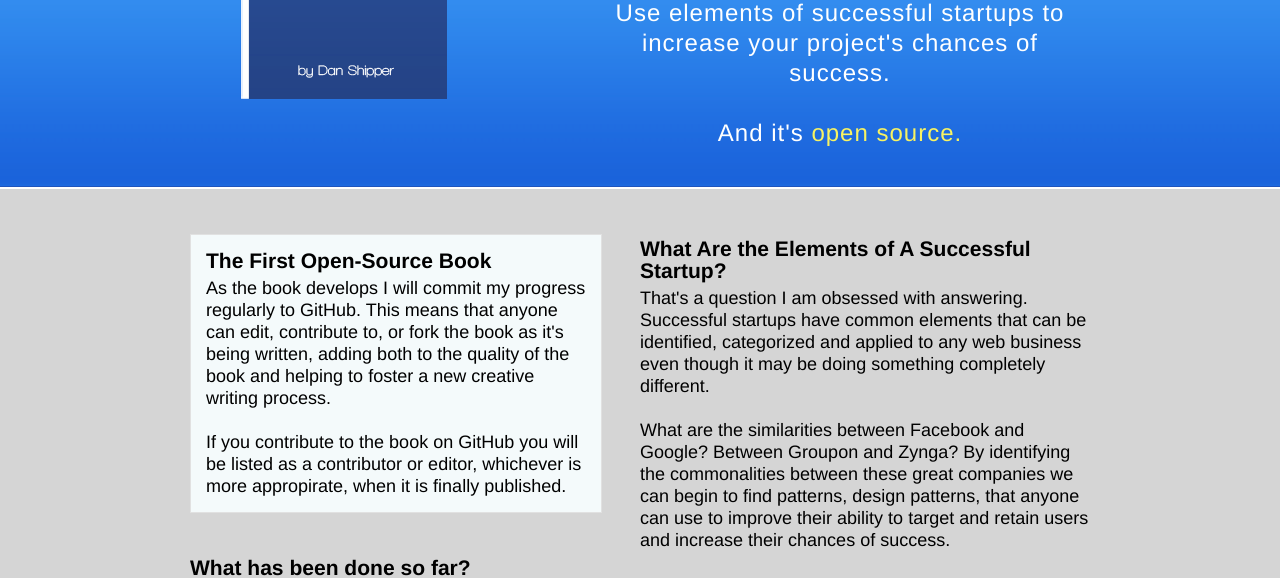
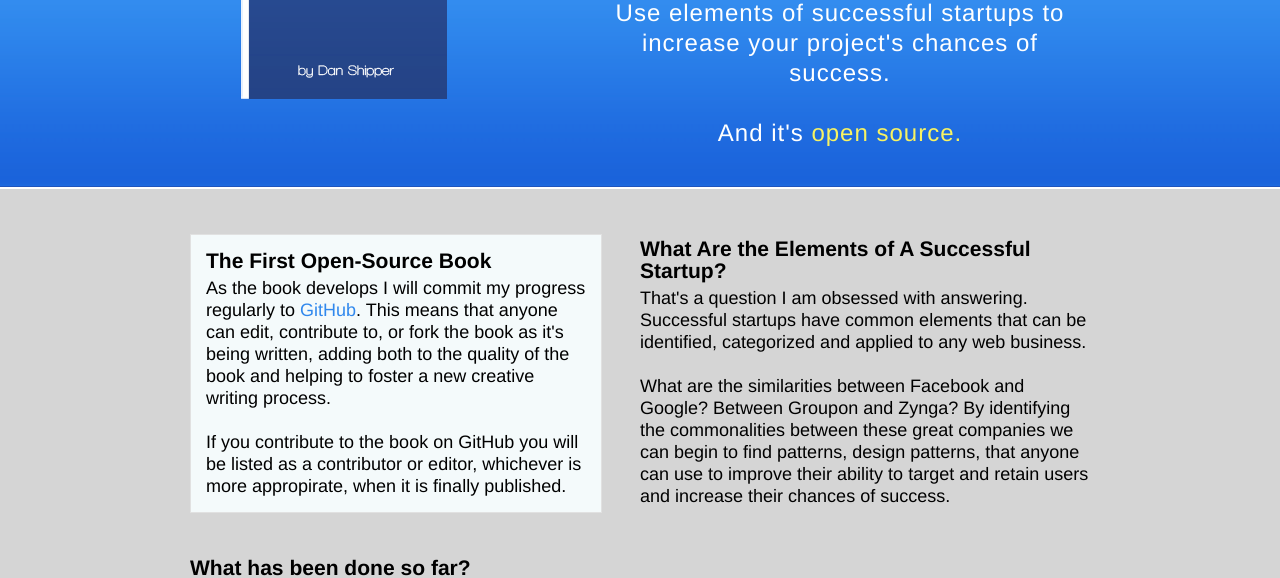
Before and after one commit to dshipper/Startup-Design-Patterns, a plain HTML site: page site/index.html in a window 1280 px wide. Shown: the part 231-809 px from the top of the page. Drawn offline with Linux system fonts and the light colour scheme.

```diff
--- a/site/index.html
+++ b/site/index.html
@@ -15,7 +15,7 @@
 				increase your project's
 				chances of success.
 		        <br><br>
-				And it's <a href="#">open source.</a>
+				And it's <a href="https://github.com/dshipper/Startup-Design-Patterns">open source.</a>
 				</div></h2>
 			</div>
 			<div id="head-left">
@@ -31,7 +31,7 @@
 				</h3>
 				That's a question I am obsessed with answering. Successful
 				startups have common elements that can be identified, categorized and applied to any
-				web business even though it may be doing something completely different.
+				web business.
                 <br><br>
 				What are the similarities between Facebook and Google?
 				Between Groupon and Zynga? By identifying the commonalities
@@ -43,7 +43,7 @@
 			<div id="more-left">
 				<h3>The First Open-Source Book</h3>
 				As the book develops I will commit my progress regularly
-				to GitHub. This means that anyone can
+				to <a href="https://github.com/dshipper/Startup-Design-Patterns">GitHub</a>. This means that anyone can
 				edit, contribute to, or fork the book as it's
 				being written, adding both to the quality of the book and
 				helping to foster a new creative writing process.
@@ -55,7 +55,7 @@
 			<br><br>
 			<h3>What has been done so far?</h3>
 			Some of the commonalities between successful startups like Google, Facebook, Zynga, Groupon and a few others have already been articulated.
-			From there, more startup examples will be brought into the project and initial research conducted. Second round research includes interviews with critical target start up players including the active particpants in the company and its financial partners. This will bring us closer to the common elements of successful start ups.<br><br>
+			From there, more startup examples will be brought into the project and initial research conducted. Second round research includes interviews with including the active participants in successful startups as well as their financial partners. This will bring us closer to the common elements of successful start ups.<br><br>
 			<h3>What do I get if I contribute?</h3>
 			This is entirely an experiment. To my knowledge, no one has done this before. So let's dive into this together and see where it takes us and have some fun.
 			<br><br>
--- a/site/style.css
+++ b/site/style.css
@@ -14,6 +14,11 @@ body, p, ol, ul, td {
 @font-face {
 	font-family: Walkway;
 	src: url('WalkwayBold.ttf');
+}
+
+a{
+	color: #3088ed;
+	text-decoration: none;
 }
 
 h1{
```
Also changed, not shown: 2 other files.
